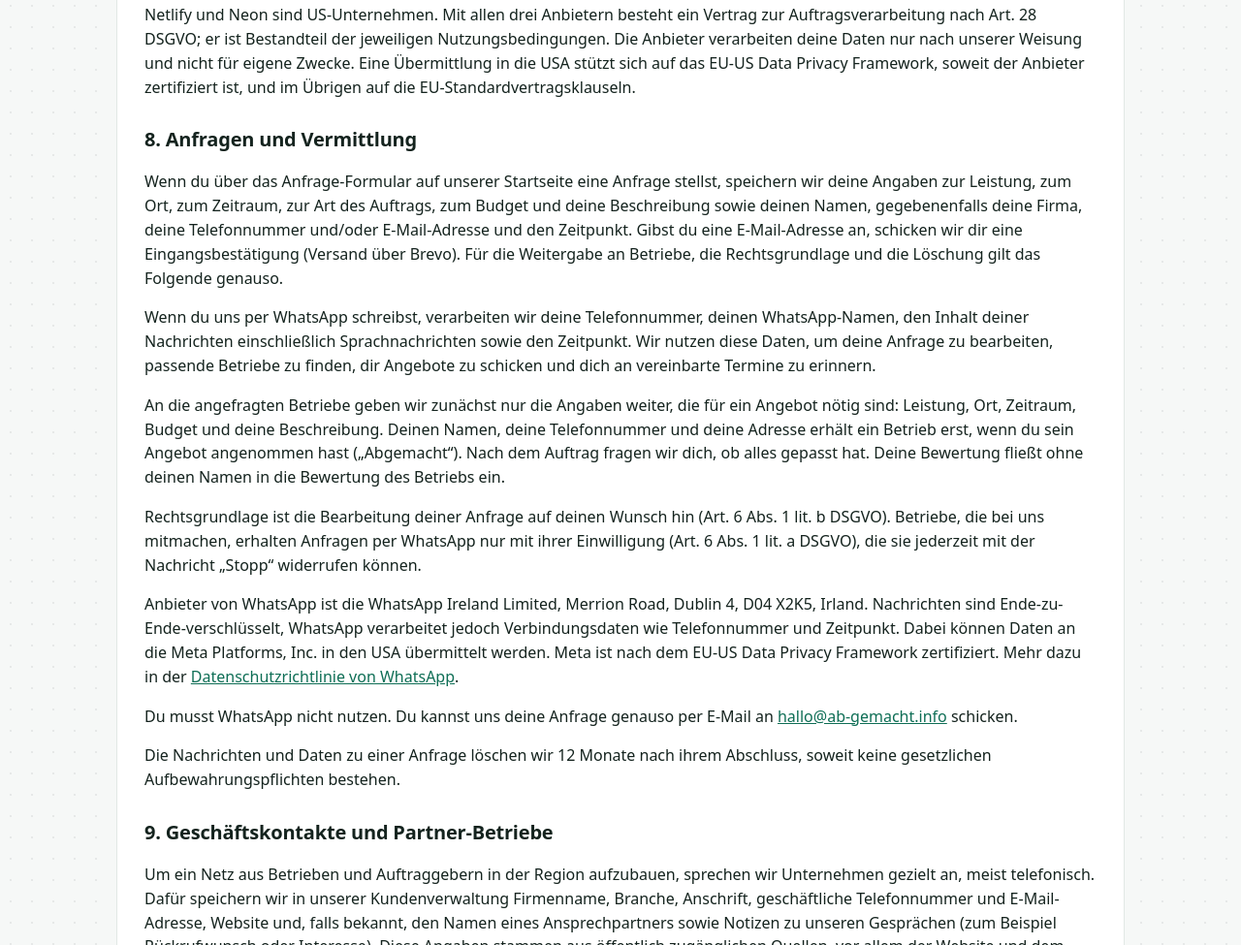
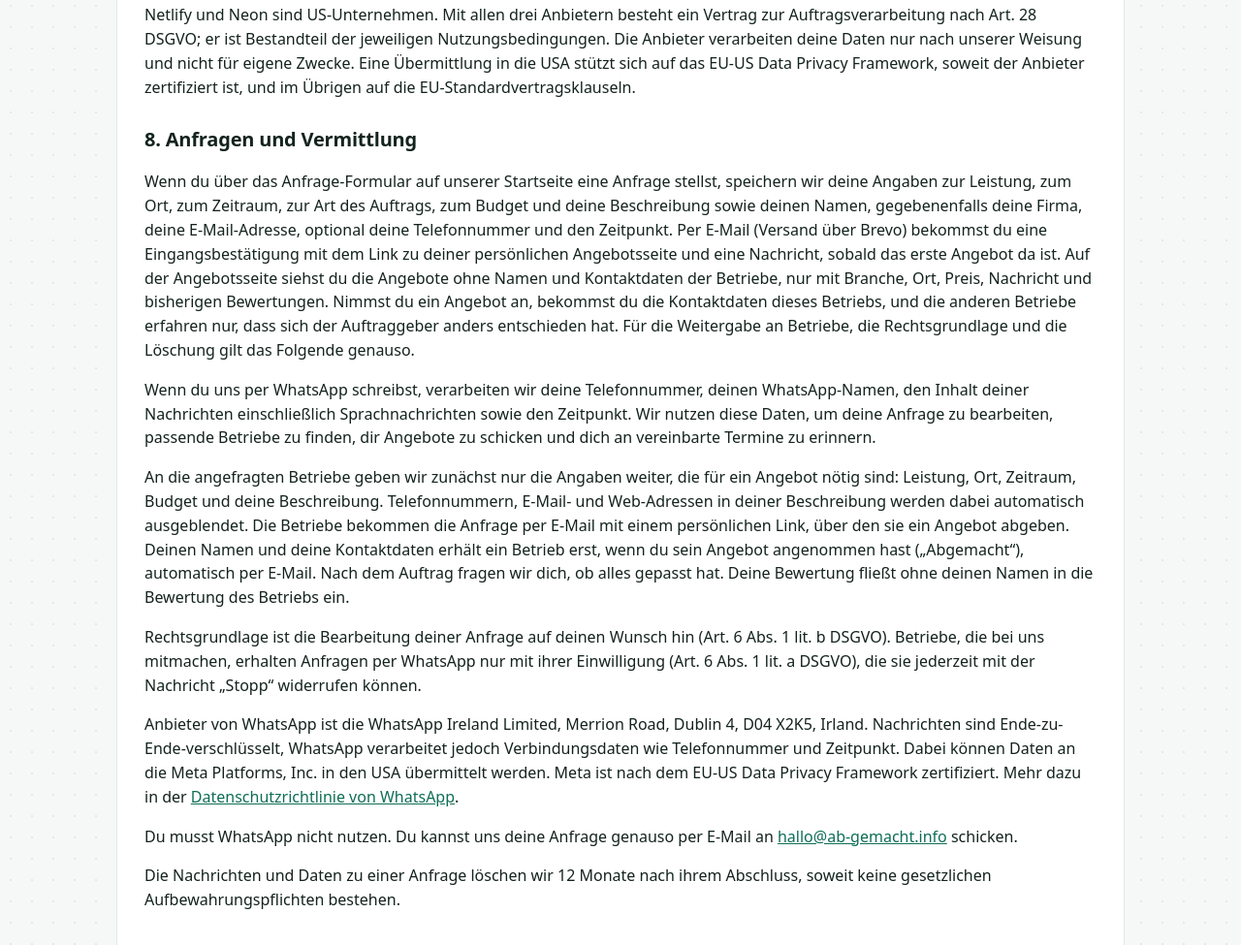
Before and after one commit to samueledele1-ui/abgemacht, a website: page public/datenschutz.html in a window 1280 px wide. Shown: the part 1633-2608 px from the top of the page at 97% size. Drawn offline with Linux system fonts and the light colour scheme.

Commit message:
Revise data processing details in privacy policy
Updated the privacy policy to clarify data processing and communication methods for inquiries, including details on email confirmations and data handling.

```diff
--- a/public/datenschutz.html
+++ b/public/datenschutz.html
@@ -41,9 +41,9 @@
     <p>Netlify und Neon sind US-Unternehmen. Mit allen drei Anbietern besteht ein Vertrag zur Auftragsverarbeitung nach Art. 28 DSGVO; er ist Bestandteil der jeweiligen Nutzungsbedingungen. Die Anbieter verarbeiten deine Daten nur nach unserer Weisung und nicht für eigene Zwecke. Eine Übermittlung in die USA stützt sich auf das EU-US Data Privacy Framework, soweit der Anbieter zertifiziert ist, und im Übrigen auf die EU-Standardvertragsklauseln.</p>
 
     <h2>8. Anfragen und Vermittlung</h2>
-    <p>Wenn du über das Anfrage-Formular auf unserer Startseite eine Anfrage stellst, speichern wir deine Angaben zur Leistung, zum Ort, zum Zeitraum, zur Art des Auftrags, zum Budget und deine Beschreibung sowie deinen Namen, gegebenenfalls deine Firma, deine Telefonnummer und/oder E-Mail-Adresse und den Zeitpunkt. Gibst du eine E-Mail-Adresse an, schicken wir dir eine Eingangsbestätigung (Versand über Brevo). Für die Weitergabe an Betriebe, die Rechtsgrundlage und die Löschung gilt das Folgende genauso.</p>
+    <p>Wenn du über das Anfrage-Formular auf unserer Startseite eine Anfrage stellst, speichern wir deine Angaben zur Leistung, zum Ort, zum Zeitraum, zur Art des Auftrags, zum Budget und deine Beschreibung sowie deinen Namen, gegebenenfalls deine Firma, deine E-Mail-Adresse, optional deine Telefonnummer und den Zeitpunkt. Per E-Mail (Versand über Brevo) bekommst du eine Eingangsbestätigung mit dem Link zu deiner persönlichen Angebotsseite und eine Nachricht, sobald das erste Angebot da ist. Auf der Angebotsseite siehst du die Angebote ohne Namen und Kontaktdaten der Betriebe, nur mit Branche, Ort, Preis, Nachricht und bisherigen Bewertungen. Nimmst du ein Angebot an, bekommst du die Kontaktdaten dieses Betriebs, und die anderen Betriebe erfahren nur, dass sich der Auftraggeber anders entschieden hat. Für die Weitergabe an Betriebe, die Rechtsgrundlage und die Löschung gilt das Folgende genauso.</p>
     <p>Wenn du uns per WhatsApp schreibst, verarbeiten wir deine Telefonnummer, deinen WhatsApp-Namen, den Inhalt deiner Nachrichten einschließlich Sprachnachrichten sowie den Zeitpunkt. Wir nutzen diese Daten, um deine Anfrage zu bearbeiten, passende Betriebe zu finden, dir Angebote zu schicken und dich an vereinbarte Termine zu erinnern.</p>
-    <p>An die angefragten Betriebe geben wir zunächst nur die Angaben weiter, die für ein Angebot nötig sind: Leistung, Ort, Zeitraum, Budget und deine Beschreibung. Deinen Namen, deine Telefonnummer und deine Adresse erhält ein Betrieb erst, wenn du sein Angebot angenommen hast („Abgemacht“). Nach dem Auftrag fragen wir dich, ob alles gepasst hat. Deine Bewertung fließt ohne deinen Namen in die Bewertung des Betriebs ein.</p>
+    <p>An die angefragten Betriebe geben wir zunächst nur die Angaben weiter, die für ein Angebot nötig sind: Leistung, Ort, Zeitraum, Budget und deine Beschreibung. Telefonnummern, E-Mail- und Web-Adressen in deiner Beschreibung werden dabei automatisch ausgeblendet. Die Betriebe bekommen die Anfrage per E-Mail mit einem persönlichen Link, über den sie ein Angebot abgeben. Deinen Namen und deine Kontaktdaten erhält ein Betrieb erst, wenn du sein Angebot angenommen hast („Abgemacht“), automatisch per E-Mail. Nach dem Auftrag fragen wir dich, ob alles gepasst hat. Deine Bewertung fließt ohne deinen Namen in die Bewertung des Betriebs ein.</p>
     <p>Rechtsgrundlage ist die Bearbeitung deiner Anfrage auf deinen Wunsch hin (Art. 6 Abs. 1 lit. b DSGVO). Betriebe, die bei uns mitmachen, erhalten Anfragen per WhatsApp nur mit ihrer Einwilligung (Art. 6 Abs. 1 lit. a DSGVO), die sie jederzeit mit der Nachricht „Stopp“ widerrufen können.</p>
     <p>Anbieter von WhatsApp ist die WhatsApp Ireland Limited, Merrion Road, Dublin 4, D04 X2K5, Irland. Nachrichten sind Ende-zu-Ende-verschlüsselt, WhatsApp verarbeitet jedoch Verbindungsdaten wie Telefonnummer und Zeitpunkt. Dabei können Daten an die Meta Platforms, Inc. in den USA übermittelt werden. Meta ist nach dem EU-US Data Privacy Framework zertifiziert. Mehr dazu in der <a href="https://www.whatsapp.com/legal/privacy-policy-eea" rel="noopener" target="_blank">Datenschutzrichtlinie von WhatsApp</a>.</p>
     <p>Du musst WhatsApp nicht nutzen. Du kannst uns deine Anfrage genauso per E-Mail an <a href="mailto:hallo@ab-gemacht.info">hallo@ab-gemacht.info</a> schicken.</p>
@@ -51,7 +51,7 @@
 
     <h2>9. Geschäftskontakte und Partner-Betriebe</h2>
     <p>Um ein Netz aus Betrieben und Auftraggebern in der Region aufzubauen, sprechen wir Unternehmen gezielt an, meist telefonisch. Dafür speichern wir in unserer Kundenverwaltung Firmenname, Branche, Anschrift, geschäftliche Telefonnummer und E-Mail-Adresse, Website und, falls bekannt, den Namen eines Ansprechpartners sowie Notizen zu unseren Gesprächen (zum Beispiel Rückrufwunsch oder Interesse). Diese Angaben stammen aus öffentlich zugänglichen Quellen, vor allem der Website und dem Impressum des Unternehmens, oder von dir selbst, zum Beispiel wenn du dich über das Formular „Partner-Betrieb werden“ auf unserer Startseite einträgst. Dann speichern wir Betrieb, Ansprechpartner, Leistungen, Einsatzgebiet, Telefon und/oder E-Mail sowie, ob du Anfragen per WhatsApp möchtest, und schicken dir bei Angabe einer E-Mail-Adresse eine Eingangsbestätigung.</p>
-    <p>Rechtsgrundlage ist unser berechtigtes Interesse an der geschäftlichen Kontaktaufnahme mit Unternehmen (Art. 6 Abs. 1 lit. f DSGVO). Werbe-E-Mails schicken wir nur, wenn du sie im Gespräch oder schriftlich gewünscht hast. Wenn du Partner-Betrieb wirst, verarbeiten wir deine Angaben zu Leistungen, Einsatzgebiet und Kontaktweg, um dir passende Anfragen zu schicken (Art. 6 Abs. 1 lit. b DSGVO); Anfragen per WhatsApp nur mit deiner Einwilligung (Art. 6 Abs. 1 lit. a DSGVO).</p>
+    <p>Rechtsgrundlage ist unser berechtigtes Interesse an der geschäftlichen Kontaktaufnahme mit Unternehmen (Art. 6 Abs. 1 lit. f DSGVO). Werbe-E-Mails schicken wir nur, wenn du sie im Gespräch oder schriftlich gewünscht hast. Wenn du Partner-Betrieb wirst, verarbeiten wir deine Angaben zu Leistungen, Einsatzgebiet und Kontaktweg, um dir passende Anfragen zu schicken (Art. 6 Abs. 1 lit. b DSGVO); Anfragen per WhatsApp nur mit deiner Einwilligung (Art. 6 Abs. 1 lit. a DSGVO). Anfragen bekommst du per E-Mail mit einem persönlichen Link. Gibst du darüber ein Angebot ab, speichern wir Preis, Nachricht und Zeitpunkt. Der Auftraggeber sieht dein Angebot zunächst ohne Firmennamen und Kontaktdaten, nur mit Branche, Ort und bisherigen Bewertungen. Nimmt er es an, bekommt er deinen Firmennamen, Ansprechpartner, Telefonnummer, E-Mail-Adresse und Website.</p>
     <p>Du kannst der Verarbeitung jederzeit widersprechen (Art. 21 DSGVO), ein kurzer Satz am Telefon oder eine E-Mail reicht. Dann rufen wir nicht mehr an und löschen deine Daten bis auf einen Sperrvermerk, der verhindert, dass wir dich erneut kontaktieren. Ansonsten löschen wir Kontakte spätestens 24 Monate nach dem letzten Kontakt, Daten zu vermittelten Aufträgen und Abrechnungen nach den gesetzlichen Aufbewahrungsfristen.</p>
 
     <h2>10. Keine Cookies, kein Tracking</h2>
```
